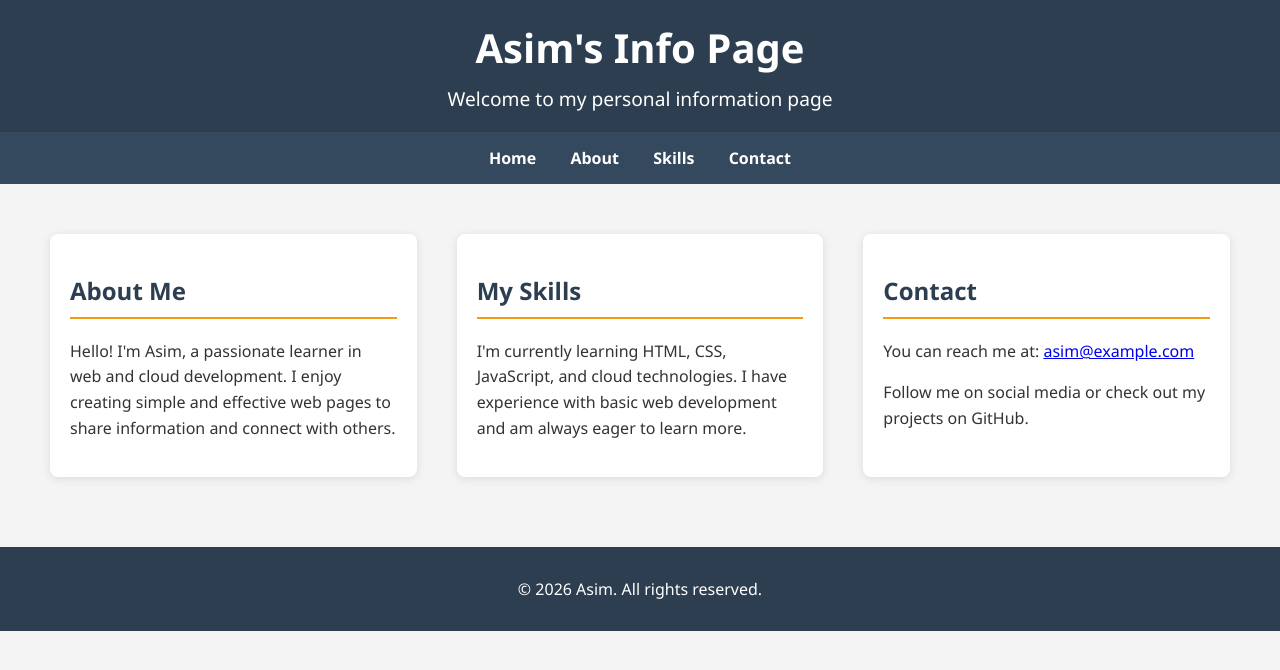
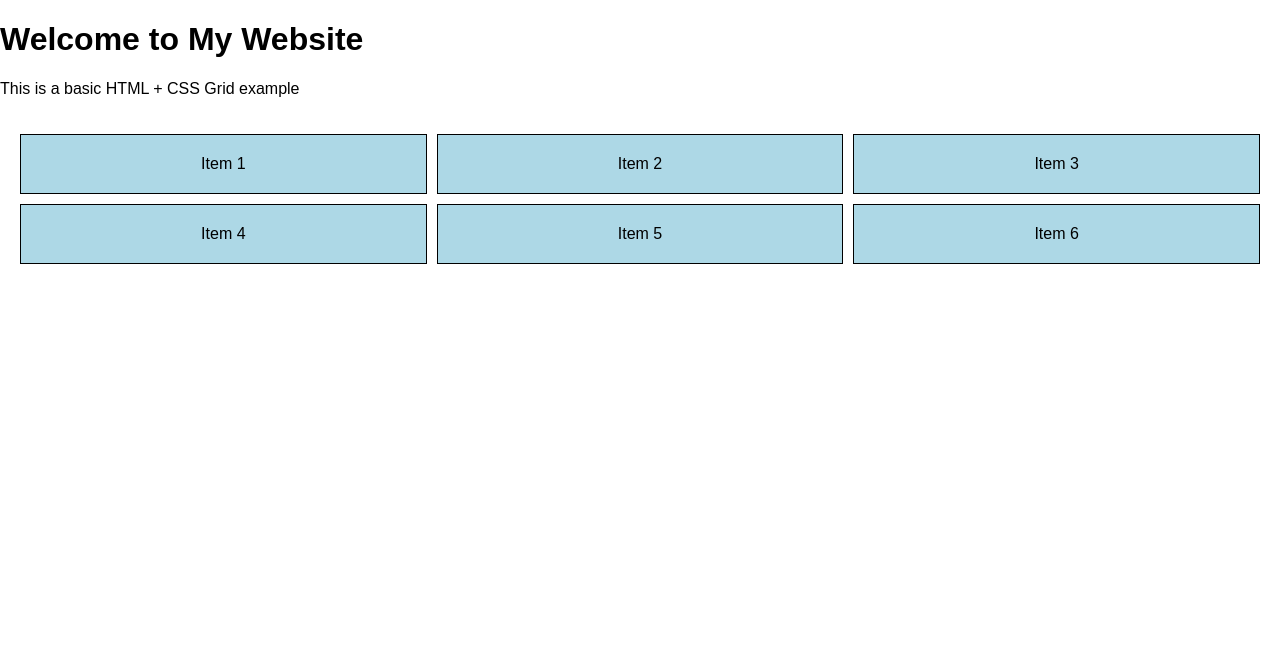
Before and after one commit to Manal5664/Git_practicals, a plain HTML site: page index.html in a window 1280 px wide. Drawn offline with Linux system fonts and the light colour scheme.

Commit message:
Update index.html

```diff
--- a/index.html
+++ b/index.html
@@ -1,135 +1,46 @@
 <!DOCTYPE html>
 <html lang="en">
-
 <head>
     <meta charset="UTF-8">
     <meta name="viewport" content="width=device-width, initial-scale=1.0">
-    <title>Asim's Info Page</title>
+    <title>My First Web Page</title>
 
     <style>
-        body {
-            font-family: 'Segoe UI', Tahoma, Geneva, Verdana, sans-serif;
-            background-color: #f4f4f4;
-            margin: 0;
-            padding: 0;
-            color: #333;
+        body{
+            font-family: Arial, sans-serif;
+            margin:0;
+            padding:0;
         }
 
-        header {
-            background-color: #2c3e50;
-            color: white;
+        .container{
+            display: grid;
+            grid-template-columns: repeat(3, 1fr);
+            gap: 10px;
+            padding: 20px;
+        }
+
+        .box{
+            background-color: lightblue;
             padding: 20px;
             text-align: center;
-            box-shadow: 0 2px 5px rgba(0,0,0,0.1);
-        }
-
-        header h1 {
-            margin: 0;
-            font-size: 2.5em;
-        }
-
-        header p {
-            margin: 10px 0 0 0;
-            font-size: 1.2em;
-        }
-
-        nav {
-            background-color: #34495e;
-            padding: 15px;
-            text-align: center;
-        }
-
-        nav a {
-            color: white;
-            margin: 0 15px;
-            text-decoration: none;
-            font-weight: bold;
-            transition: color 0.3s;
-        }
-
-        nav a:hover {
-            color: #f39c12;
-        }
-
-        .container {
-            max-width: 1200px;
-            margin: 20px auto;
-            padding: 20px;
-            display: flex;
-            flex-wrap: wrap;
-            gap: 20px;
-        }
-
-        .box {
-            background-color: white;
-            padding: 20px;
-            border-radius: 8px;
-            box-shadow: 0 2px 10px rgba(0,0,0,0.1);
-            flex: 1 1 300px;
-            margin: 10px;
-        }
-
-        .box h2 {
-            color: #2c3e50;
-            border-bottom: 2px solid #f39c12;
-            padding-bottom: 10px;
-        }
-
-        .box p {
-            line-height: 1.6;
-        }
-
-        footer {
-            background-color: #2c3e50;
-            color: white;
-            text-align: center;
-            padding: 15px;
-            margin-top: 40px;
-        }
-
-        @media (max-width: 768px) {
-            .container {
-                flex-direction: column;
-            }
+            border: 1px solid black;
         }
     </style>
 </head>
 
 <body>
 
-    <header>
-        <h1>Asim's Info Page</h1>
-        <p>Welcome to my personal information page</p>
-    </header>
+    <h1>Welcome to My Website</h1>
+    <p>This is a basic HTML + CSS Grid example</p>
 
-    <nav>
-        <a href="#home">Home</a>
-        <a href="#about">About</a>
-        <a href="#skills">Skills</a>
-        <a href="#contact">Contact</a>
-    </nav>
-
-    <div class="container" id="home">
-        <div class="box" id="about">
-            <h2>About Me</h2>
-            <p>Hello! I'm Asim, a passionate learner in web and cloud development. I enjoy creating simple and effective web pages to share information and connect with others.</p>
-        </div>
-
-        <div class="box" id="skills">
-            <h2>My Skills</h2>
-            <p>I'm currently learning HTML, CSS, JavaScript, and cloud technologies. I have experience with basic web development and am always eager to learn more.</p>
-        </div>
-
-        <div class="box" id="contact">
-            <h2>Contact</h2>
-            <p>You can reach me at: <a href="mailto:asim@example.com">asim@example.com</a></p>
-            <p>Follow me on social media or check out my projects on GitHub.</p>
-        </div>
+    <div class="container">
+        <div class="box">Item 1</div>
+        <div class="box">Item 2</div>
+        <div class="box">Item 3</div>
+        <div class="box">Item 4</div>
+        <div class="box">Item 5</div>
+        <div class="box">Item 6</div>
     </div>
-
-    <footer>
-        <p>&copy; 2026 Asim. All rights reserved.</p>
-    </footer>
 
 </body>
 </html>
```
